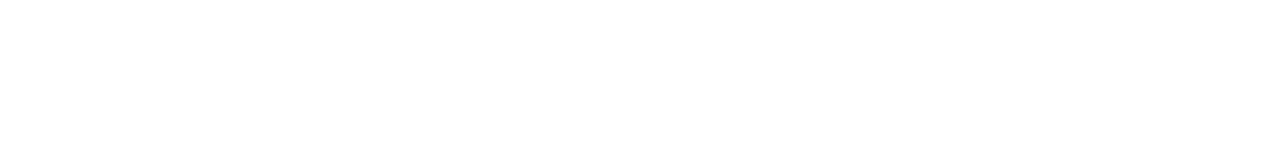
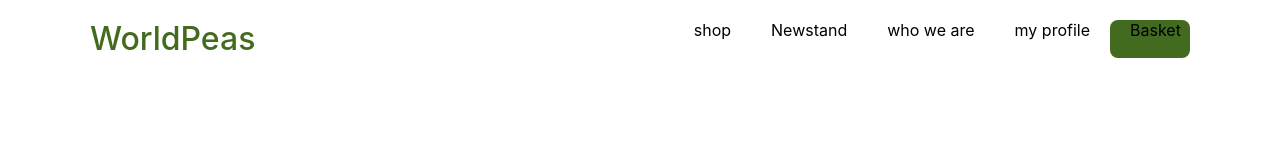
Before and after one commit to wedadosama/World_Peas, a plain HTML site: page index.html in a window 1280 px wide. Drawn offline with Linux system fonts and the light colour scheme.

Commit message:
Add: Header

```diff
--- a/asstes/styles/main.css
+++ b/asstes/styles/main.css
@@ -17,6 +17,12 @@ body {
   padding: 0 15px;
   margin: auto;
 }
+.container li {
+  list-style: none;
+}
+.container a{
+  text-decoration: none;
+}
 @media (min-width: 768px) {
   .container {
     width: 750px;
@@ -31,3 +37,4 @@ body {
   .container {
     width: 1170px;
   }
+}
--- /dev/null
+++ b/asstes/styles/navbar.css
@@ -0,0 +1,79 @@
+* {
+  padding: 0;
+  margin: 0;
+  box-sizing: border-box;
+}
+:root {
+  --green: #426b1f;
+  --gray: #6d6d6d;
+  --bg: #fafaf5;
+  --white: white;
+  --black: black;
+}
+body {
+  font-family: "Inter", sans-serif;
+}
+.container {
+  padding: 0 15px;
+  margin: auto;
+}
+.container li {
+  list-style: none;
+}
+.container a{
+  text-decoration: none;
+}
+@media (min-width: 768px) {
+  .container {
+    width: 750px;
+  }
+}
+@media (min-width: 992px) {
+  .container {
+    width: 970px;
+  }
+}
+@media (min-width: 1200px) {
+  .container {
+    width: 1170px;
+  }
+}
+.nav{
+  display: flex;
+  align-items: center;
+  justify-content: space-between;
+  flex-wrap: wrap;
+  padding:20px;
+
+}
+.nav nav{
+  display: flex;
+  justify-content: space-between;
+
+
+}
+.nav nav ul li a{
+  padding: 20px ;
+  font-weight: 400;
+  font-size: 16px;
+  line-height: 20.8px;
+  color: var(--black);
+}
+.nav p{
+  font-weight: 500;
+  font-size: 32px;
+  line-height: 32px;
+  letter-spacing: -1%;
+  color: var(--green);
+}
+.nav nav .Basket{
+  width: 80px;
+  height: 38px;
+  background-color: var(--green);
+  border-radius: 8px;
+}
+@media (max-width: 991px) {
+  header .nav nav {
+    display: none;
+  }
+}
--- a/index.html
+++ b/index.html
@@ -3,11 +3,37 @@
 <head>
   <meta charset="UTF-8">
   <meta name="viewport" content="width=device-width, initial-scale=1.0">
+  <link rel="stylesheet" href="./asstes/styles/navbar.css">
   <link rel="stylesheet" href="./asstes/styles/main.css">
   <title>World_Peas</title>
 
 </head>
 <body>
+  <header>
+    <div class="container">
+      <div class="nav">
+
+          <p>WorldPeas</p>
+        <nav>
+          <ul>
+            <li><a href="#">shop</a></li>
+          </ul>
+          <ul>
+            <li><a href="#">Newstand</a></li>
+          </ul>
+          <ul>
+            <li><a href="#">who we are </a></li>
+          </ul>
+          <ul>
+            <li><a href="#">my profile</a></li>
+          </ul>
+          <ul>
+            <li class="Basket"><a href="#">Basket</a></li>
+          </ul>
+        </nav>
+      </div>
+    </div>
+  </header>
 
 </body>
 </html>
```
